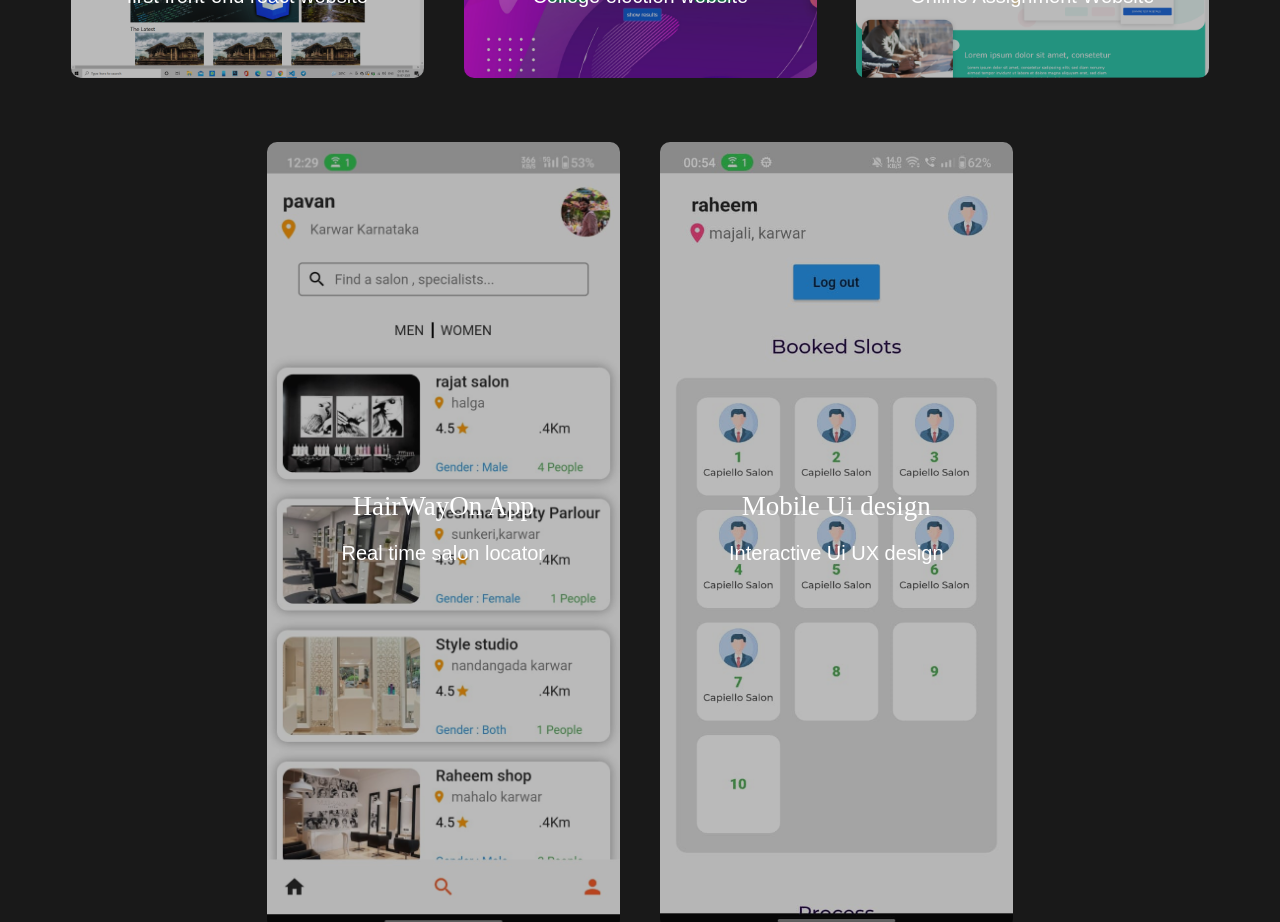
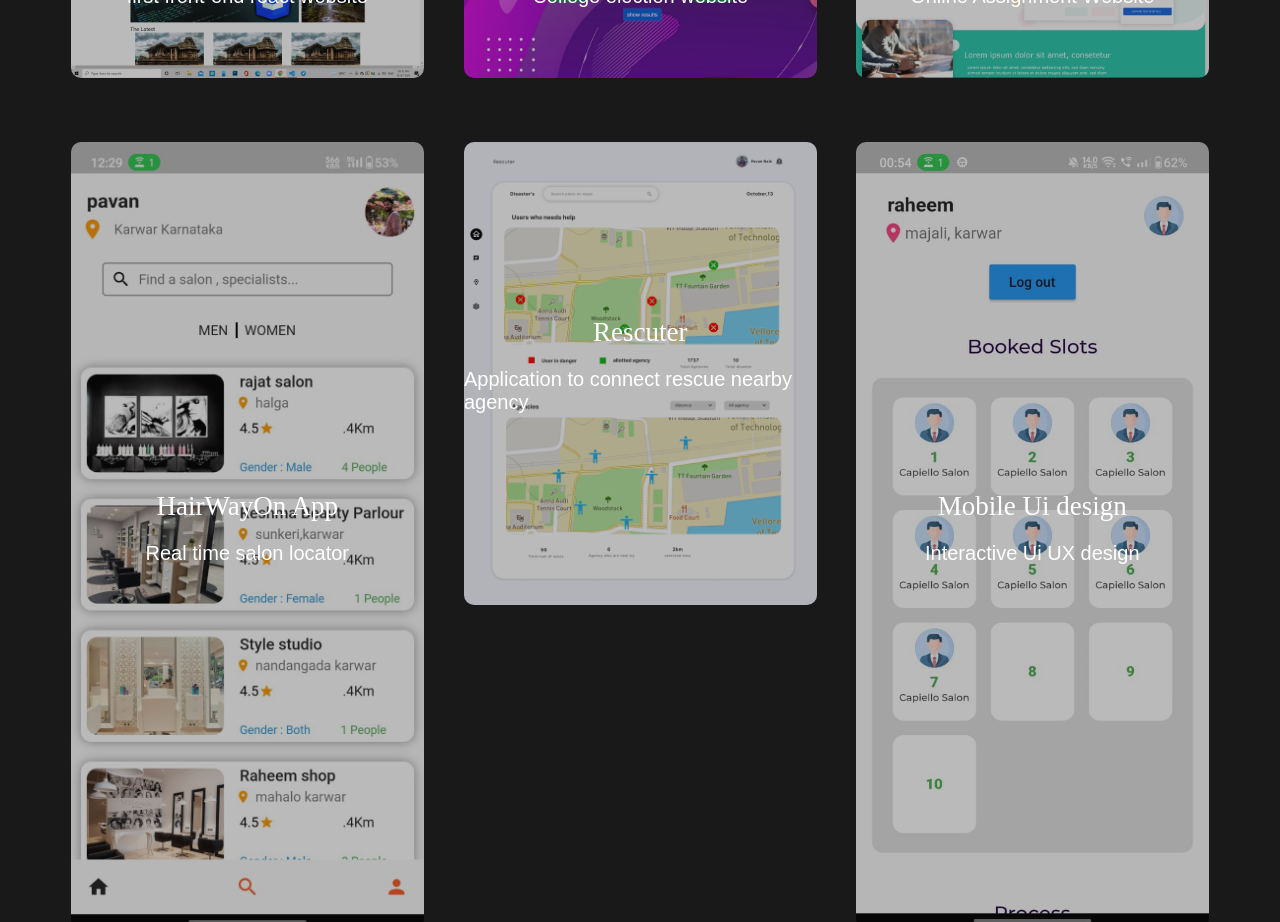
Before and after one commit to pavannaik321/pavanportfolio, a React (Create React App) app: page / in a window 1280 px wide. Shown: the part 4120-5042 px from the top of the page. Built offline with nearby package versions, Linux system fonts and the light colour scheme.

Commit message:
Update Project.js

```diff
--- a/src/Project.js
+++ b/src/Project.js
@@ -11,6 +11,7 @@ import Project8 from './img/election.png';
 import Project9 from './img/online-assignment.png';
 import Project10 from './img/salon.jpeg';
 import Project11 from './img/app-ui.jpeg';
+import Project12 from './img/desktop.png';
 
 
 function Project() {
@@ -205,6 +206,23 @@ function Project() {
                  </div>
              </div>
 
+                       <div className="col__3" data-aos="flip-left" ata-aos-easing="linear"
+     data-aos-duration="500">
+                 <div className="project__box pointer relative">
+                     <div className="project__box__img pointer relative">
+                         <div className="project__img__box">
+                             <img src={Project12} alt="" className="project__img" />
+                         </div>
+                         <div className="mask__effect"></div>
+                     </div>
+                     <div className="project__meta absolute">
+                     <h5 className=" mono">Rescuter</h5>
+                     <h5 className="project__text">Application to connect rescue nearby agency</h5>
+                     {/* <a href="#" className="project__btn">View Details</a> */}
+                     </div>
+                 </div>
+             </div>
+
   <div className="col__3" data-aos="flip-left" ata-aos-easing="linear"
      data-aos-duration="500">
                  <div className="project__box pointer relative">
```
